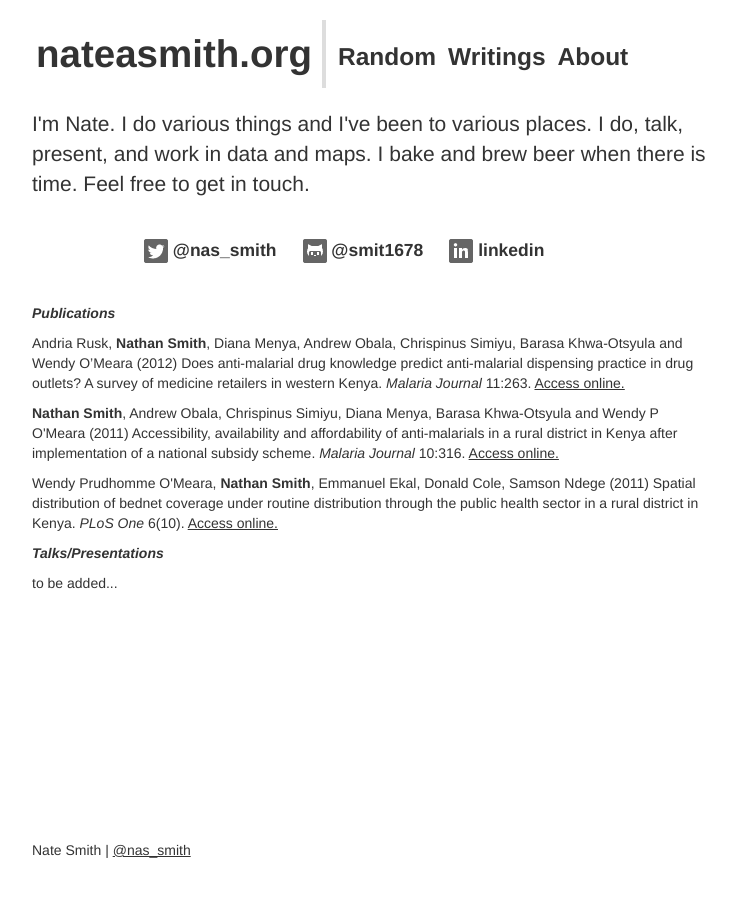
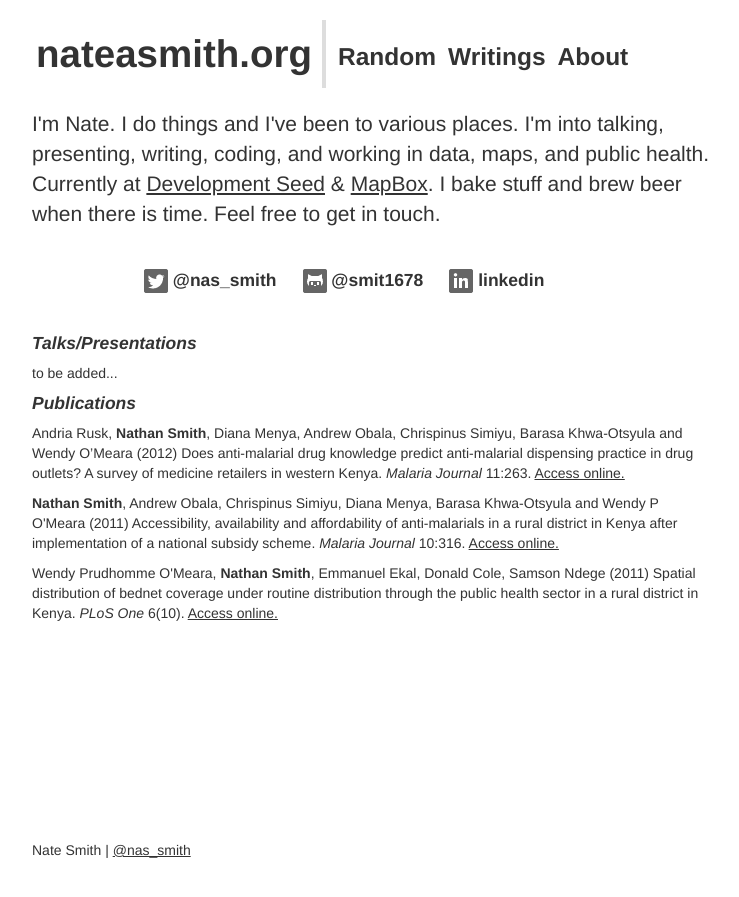
Before and after one commit to smit1678/smit1678.github.com, a Jekyll site: the page built from about/index.html, in a window 1280 px wide. Shown: the top 897 px of the page, without its empty margins (268-1007 px from the left). Built offline with Jekyll 4.4.1, drawn with Linux system fonts in a browser that asks for light colours; Markdown is read by kramdown in place of the engine named in the settings.

Commit message:
update about page

```diff
--- a/about/index.html
+++ b/about/index.html
@@ -16,7 +16,7 @@ title: About
 <!-- Home Page content -->
         <div class="content tooltip-top home" id="home">
           <div>
-            <p class="lead">I'm Nate. I do various things and I've been to various places. I do, talk, present, and work in data and maps. I bake and brew beer when there is time. Feel free to get in touch.</p>
+            <p class="lead">I'm Nate. I do things and I've been to various places. I'm into talking, presenting, writing, coding, and working in data, maps, and public health. Currently at <a href="http://developmentseed.org/team">Development Seed</a> &amp; <a href="http://mapbox.com/team">MapBox</a>. I bake stuff and brew beer when there is time. Feel free to get in touch.</p>
             <ul class="nav nav-pills offset1" style="margin-left:100px;">
               <li>
                 <a href="http://twitter.com/nas_smith">
@@ -35,16 +35,16 @@ title: About
               </li>
           </ul>
 
-        <em><h5>Publications</h5></em>
+        <em><h4>Talks/Presentations</h4></em>
+        <p>to be added...</p>
 
+        <em><h4>Publications</h4></em>
         <p>Andria Rusk, <strong>Nathan Smith</strong>, Diana Menya, Andrew Obala, Chrispinus Simiyu, Barasa Khwa-Otsyula and Wendy O’Meara (2012) Does anti-malarial drug knowledge predict anti-malarial dispensing practice in drug outlets? A survey of medicine retailers in western Kenya. <em>Malaria Journal</em> 11:263. <a href="http://www.malariajournal.com/content/11/1/263">Access online.</a></p>
 
         <p><strong>Nathan Smith</strong>, Andrew Obala, Chrispinus Simiyu, Diana Menya, Barasa Khwa-Otsyula and Wendy P O'Meara (2011) Accessibility, availability and affordability of anti-malarials in a rural district in Kenya after implementation of a national subsidy scheme. <em>Malaria Journal</em> 10:316. <a href="http://www.malariajournal.com/content/10/1/316">Access online.</a></p>
 
         <p>Wendy Prudhomme O'Meara, <strong>Nathan Smith</strong>, Emmanuel Ekal, Donald Cole, Samson Ndege (2011) Spatial distribution of bednet coverage under routine distribution through the public health sector in a rural district in Kenya. <em>PLoS One</em> 6(10). <a href="http://www.plosone.org/article/info%3Adoi%2F10.1371%2Fjournal.pone.0025949">Access online.</a></p>
 
-        <em><h5>Talks/Presentations</h5></em>
-        <p>to be added...</p>
         </div>
       </div>
 
```
